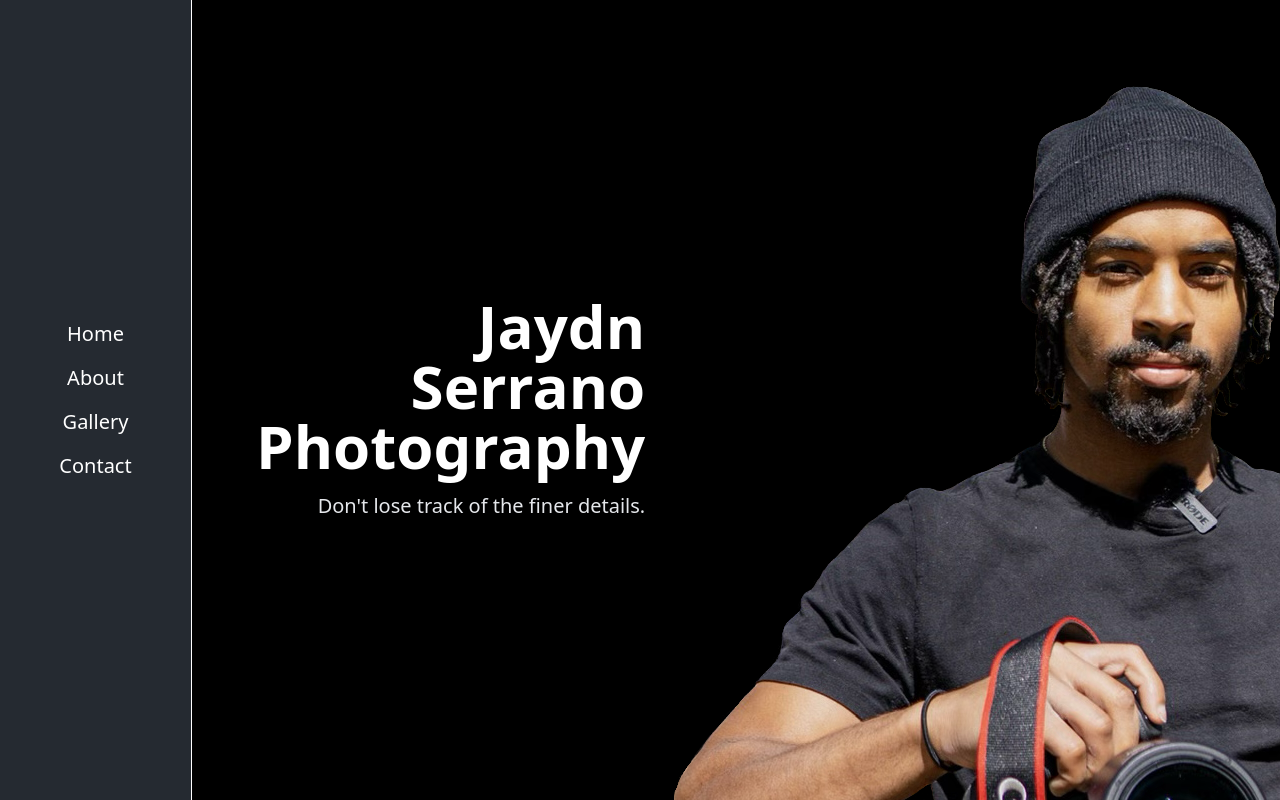
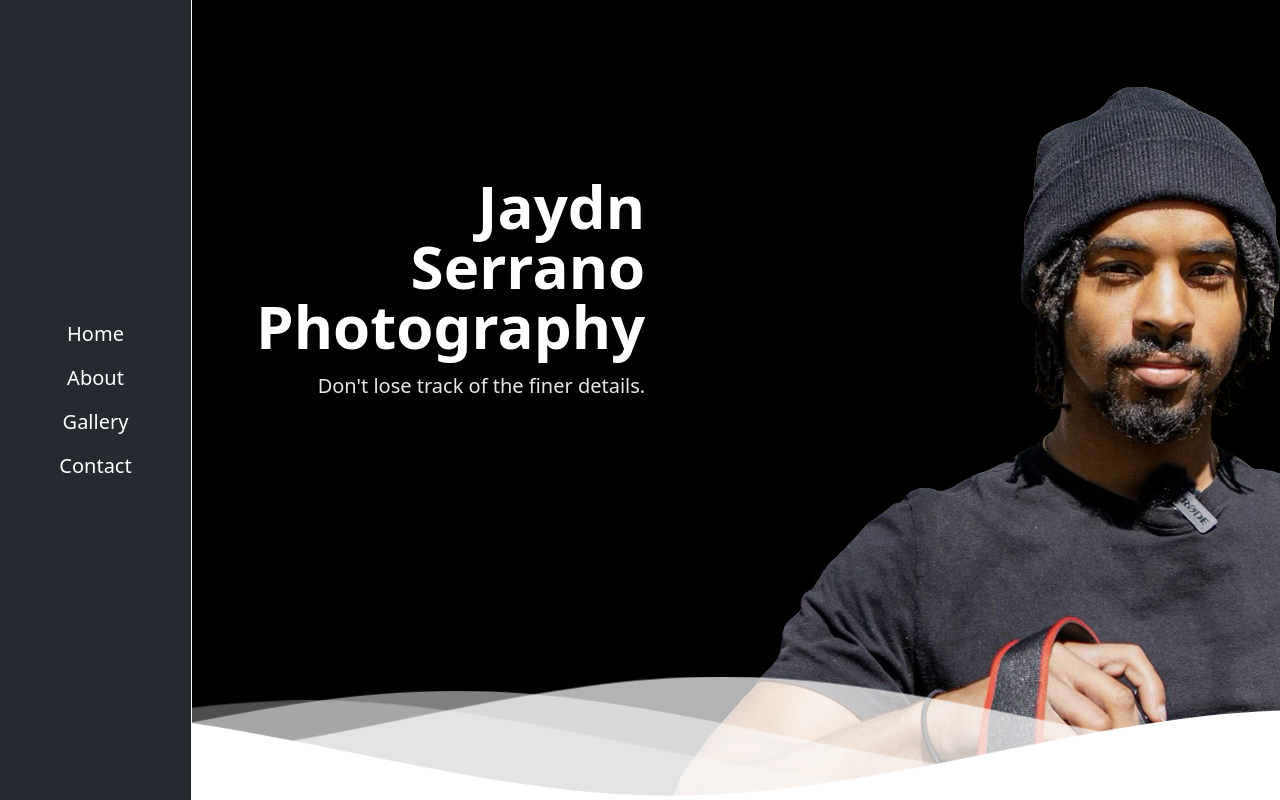
Before and after one commit to connoraleks/JaydnSerrano-Frontend, a React (Create React App) app in the folder frontend/: page / in a window 1280 px wide. Built offline with nearby package versions, Linux system fonts and the light colour scheme.

Commit message:
feat: wave animation after landing

```diff
--- a/frontend/src/components/Home.jsx
+++ b/frontend/src/components/Home.jsx
@@ -1,11 +1,15 @@
+import Wave from "./Wave"
 const Home = ({home}) => {
     return (
-        <div ref={home} className="h-full flex flex-col xl:flex-row justify-between md:p-16 md:pb-0 overflow-hidden">
-            <div className="w-full text-center md:text-right my-4 lg:my-auto lg:pb-16" style={{transition: "all 0.55s ease"}}>
-                <h1 className="text-4xl lg:text-5xl xl:text-6xl my-4 font-bold text-white" style={{transition: "all 0.5s ease"}} >Jaydn Serrano Photography</h1>
-                <p className="text-md lg:text-lg xl:text-xl text-gray-200" style={{transition: "all 0.5s ease"}} >Don't lose track of the finer details.</p>
+        <div className="relative overflow-hidden">
+            <div ref={home} className="h-full max-h-screen flex flex-col xl:flex-row justify-between md:justify-start md:p-8 lg:p-16 md:pb-0 overflow-hidden relative">
+                <div className="w-full h-full text-center md:text-left xl:text-right my-4 lg:mt-24 lg:pb-16" style={{transition: "all 0.55s ease"}}>
+                    <h1 className="text-4xl lg:text-5xl xl:text-6xl my-4 font-bold text-white" style={{transition: "all 0.5s ease"}} >Jaydn Serrano Photography</h1>
+                    <p className="text-md lg:text-lg xl:text-xl text-gray-200" style={{transition: "all 0.5s ease"}} >Don't lose track of the finer details.</p>
+                </div>
+                <img className="w-min h-min" style={{transition: "all 0.55s ease"}} src={process.env.PUBLIC_URL + '/assets/home.png'}  alt="jaydn headshot"/>
             </div>
-            <img className="w-min h-min" style={{transition: "all 0.55s ease"}} src={process.env.PUBLIC_URL + '/assets/home.png'}  alt="jaydn headshot"/>
+            <Wave></Wave>
         </div>
     );
 }
--- /dev/null
+++ b/frontend/src/components/Wave.css
@@ -0,0 +1,30 @@
+
+  /* Animation */
+
+  .parallax > use {
+    animation: move-forever 25s cubic-bezier(.55,.5,.45,.5)     infinite;
+  }
+  .parallax > use:nth-child(1) {
+    animation-delay: -2s;
+    animation-duration: 7s;
+  }
+  .parallax > use:nth-child(2) {
+    animation-delay: -3s;
+    animation-duration: 10s;
+  }
+  .parallax > use:nth-child(3) {
+    animation-delay: -4s;
+    animation-duration: 13s;
+  }
+  .parallax > use:nth-child(4) {
+    animation-delay: -5s;
+    animation-duration: 20s;
+  }
+  @keyframes move-forever {
+    0% {
+     transform: translate3d(-90px,0,0);
+    }
+    100% {
+      transform: translate3d(85px,0,0);
+    }
+  }
--- /dev/null
+++ b/frontend/src/components/Wave.jsx
@@ -0,0 +1,20 @@
+import './Wave.css'
+const Wave = () => {
+    return (
+        <div className="w-full h-1/6 absolute bottom-0">
+            <svg class="h-full w-full" xmlns="http://www.w3.org/2000/svg"
+            viewBox="0 24 150 28" preserveAspectRatio="none" shape-rendering="auto">
+                <defs>
+                    <path id="gentle-wave" d="M-160 44c30 0 58-18 88-18s 58 18 88 18 58-18 88-18 58 18 88 18 v44h-352z" />
+                </defs>
+                <g class="parallax">
+                    <use href="#gentle-wave" x="48" y="0" fill="rgba(255,255,255,0.7" />
+                    <use href="#gentle-wave" x="48" y="3" fill="rgba(255,255,255,0.5)" />
+                    <use href="#gentle-wave" x="48" y="5" fill="rgba(255,255,255,0.3)" />
+                    <use href="#gentle-wave" x="48" y="7" fill="#fff" />
+                </g>
+            </svg>
+        </div>
+    );
+}
+export default Wave;
```
